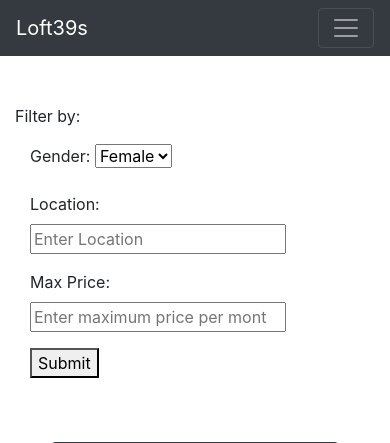
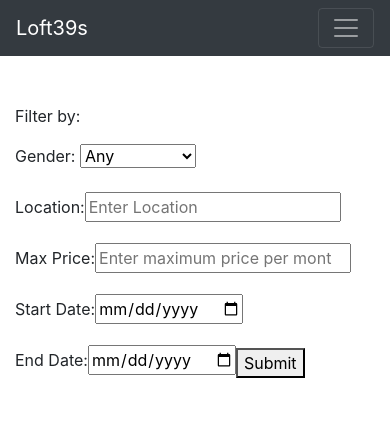
Before and after one commit to Dominique-Huang/cs304-final-project, a Flask app: page / in a window 390 px wide. Shown: the top 443 px of the page. Run offline with Flask 2, Linux system fonts and the light colour scheme; data comes from the database, SQL or seed files in the repository; some libraries are stand-ins or nearby versions.

Commit message:
Update index.html

```diff
--- a/templates/index.html
+++ b/templates/index.html
@@ -22,17 +22,14 @@
         <span class="navbar-toggler-icon"></span>
       </button>
       <div class="collapse navbar-collapse" id="navbarText">
-        <ul class="navbar-nav ml-auto">
-          <li class="nav-item active">
+        <ul class="navbar-nav mr-auto">
+          <li class="nav-item">
             <a class="nav-link" href="#">My Properties</span></a>
           </li>
-          <li class="nav-item active">
+          <li class="nav-item">
             <a class="nav-link" href="#">Reservations</a>
           </li>
-          <li class="nav-item active">
-            <a class="nav-link" href="{{url_for('addProperty')}}">Add Property</a>
-          </li>
-          <li class="nav-item active">
+          <li class="nav-item">
             <a class="nav-link" href="#">Log Out</a>
           </li>
         </ul>
@@ -43,42 +40,32 @@
       <form method = "POST" action = "{{ url_for('showProperties') }}">
         <p>Filter by: </p>
         <div class="form-inline">
-          <div class = "container row">
-
-            <div class="col-sm-2">
           <div class="form-group">
             <label for="gender">Gender: </label>
             <select name = 'gender'>
-              <option value = 1>Female</option>
-              <option value = 2>Male</option>
+            <option value = 3>Any</option>
+            <option value = 1>Female Only</option>
+            <option value = 2>Male Only</option>
             <option value = 3>Other</option>
-              <option value = 3>Any</option>
             </select>
           </div>
+          <div class="form-group">
+            <label for="location">Location: </label><input type="text" class="filter" name="location" placeholder="Enter Location">
           </div>
-
-            <div class="col-sm-3">
           <div class="form-group">
-                <label for="location">Location:  </label><input type="text" class="filter" id="location" placeholder="Enter Location">
+            <label for="price">Max Price: </label><input type="number" class="filter" name="price" placeholder="Enter maximum price per month">
           </div>
+          <div class="form-group">
+            <label for="start">Start Date: </label><input type="date" class="filter" name="start">
           </div>
-
-            <div class="col-sm-4">
           <div class="form-group">
-                <label for="price">Max Price:  </label><input type="number" class="filter" id="price" placeholder="Enter maximum price per month">
+            <label for="end">End Date: </label><input type="date" class="filter" name="end">
           </div>
-
-            </div>
-            <div class="col-sm-3">
           <div class="form-group">
             <button type = "submit">Submit</button>
           </div>
         </div>
-
-          </div>
-        </div>
       </form>
-
       <div class="row mt-5">
         {% for item in propList%}
           <div class = "col-lg-3 col-sm-6" align = "center">
@@ -88,31 +75,12 @@
                 <div style="padding: 30px;">
                   <div class="card-header">{{item.propName}}</div>
 
-                  <img class="card-img-top" src="..." alt="Card image cap">
+                  <!--<img class="card-img-top" src="..." alt="Card image cap">-->
+                  <img class="card-img-top" src="{{item.propFilename}}" alt="Card image cap">
                   <div class="card-body text-dark">
                     <h5 class="card-text">{{item.propDescription}}</h5>
                     <p class="card-text">{{item.propLocation}}</p>
                     <p class="card-text">{{item.propPrice}}</p>
-
-                    {% if item.propSmoker == 0 %}
-                    <p class="card-text">Smokers not allowed</p>
-                    {% else %}
-                    <p class="card-text">Smoker friendly</p>
-                    {% endif %}
-
-                    {% if item.propGender == 1 %}
-                    <p class="card-text">Female only</p>
-                    {% elif item.propGender == 2 %}
-                    <p class="card-text">Male only</p>
-                    {% else %}
-                    <p class="card-text">No gender preference</p>
-                    {% endif %}
-
-                    {% if item.propPet == 1 %}
-                    <p class="card-text">Pet friendly</p>
-                    {% else %}
-                    <p class="card-text">Pets not allowed</p>
-                    {% endif %}
                   </div>
 
                 </div>
@@ -122,9 +90,6 @@
         {% endfor %}
     </div>
   </div>
-  <script src="https://code.jquery.com/jquery-3.3.1.slim.min.js" integrity="sha384-q8i/X+965DzO0rT7abK41JStQIAqVgRVzpbzo5smXKp4YfRvH+8abtTE1Pi6jizo" crossorigin="anonymous"></script>
-  <script src="https://cdnjs.cloudflare.com/ajax/libs/popper.js/1.14.3/umd/popper.min.js" integrity="sha384-ZMP7rVo3mIykV+2+9J3UJ46jBk0WLaUAdn689aCwoqbBJiSnjAK/l8WvCWPIPm49" crossorigin="anonymous"></script>
-  <script src="https://stackpath.bootstrapcdn.com/bootstrap/4.1.3/js/bootstrap.min.js" integrity="sha384-ChfqqxuZUCnJSK3+MXmPNIyE6ZbWh2IMqE241rYiqJxyMiZ6OW/JmZQ5stwEULTy" crossorigin="anonymous"></script>
 
 </body>
 
```
Lines whose indentation alone changed are shown as unchanged.
